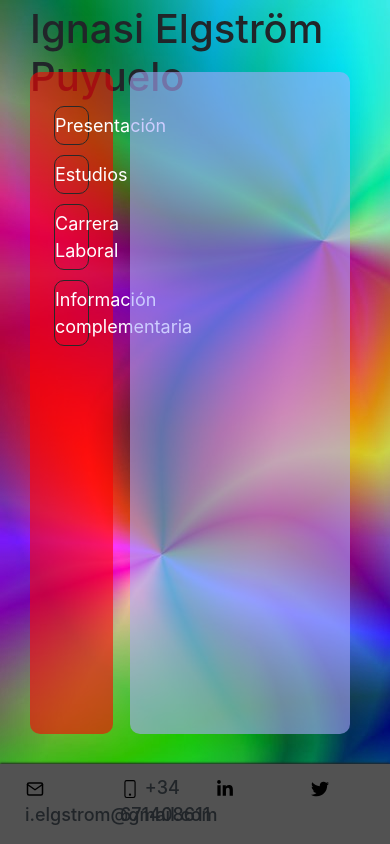
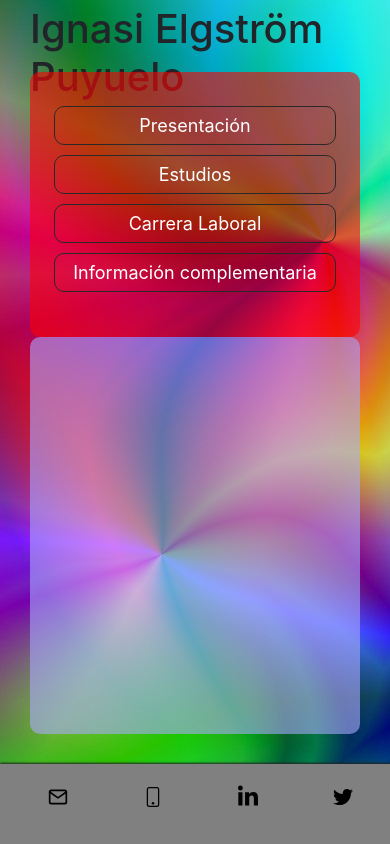
Before and after one commit to ielgstrom/CV, a React (Create React App) app: page / in a window 390 px wide. Built offline with nearby package versions, Linux system fonts and the light colour scheme.

Commit message:
primer responsive movile

```diff
--- a/src/App.js
+++ b/src/App.js
@@ -14,7 +14,7 @@ function App() {
                 <div className="container-fluid estructuraContenido">
                     <div className="row justify-content-between cont_central">
                         <Router>
-                            <div className="col-3 p-4 menu_botones">
+                            <div className="col-md-3 col-12 p-4 menu_botones">
                                 <Link
                                     className="btn_menu"
                                     to="/presentacion"
@@ -43,7 +43,7 @@ function App() {
                                     Información complementaria
                                 </li>
                             </div>
-                            <div className="col-8 contenido">
+                            <div className="col-md-8 col-12 contenido">
                                 <Route path="/estudios">
                                     <Estudios />
                                 </Route>
@@ -57,17 +57,19 @@ function App() {
                         </Router>
                     </div>
                     <footer className="row pieweb">
-                        <div className="col-3 mail">
+                        <div className="col-3  mail">
                             <a href="mailto: i.elgstrom@gmail.com">
                                 <FiMail className="iconopie" />
-                            </a>{" "}
-                            i.elgstrom@gmail.com
+                            </a>
+                            <small className="desaparecer">
+                                i.elgstrom@gmail.com
+                            </small>
                         </div>
                         <div className="col-3 telefono">
                             <a href="tel:671408611">
                                 <BsPhone className="iconopie" />
-                            </a>{" "}
-                            +34 671408611
+                            </a>
+                            <small className="desaparecer">+34 671408611</small>
                         </div>
                         <div className="col-3 linkedin">
                             <FaLinkedinIn className="iconopie" />
--- a/src/index.css
+++ b/src/index.css
@@ -55,7 +55,7 @@
 }
 .pieweb {
     height: 10%;
-    background-color: rgb(82, 82, 82);
+    background-color: rgb(128, 128, 128);
     box-shadow: 0px -1px 2px rgb(33, 33, 33);
     font-size: large;
     font-weight: 500;
@@ -90,3 +90,25 @@ body {
 .iconopie:hover {
     color: #292929;
 }
+
+@media (max-width: 767px) {
+    .desaparecer {
+        display: none;
+    }
+    .pieweb {
+        font-size: 40px;
+        padding-top: 0px;
+    }
+    .mail,
+    .telefono,
+    .linkedin,
+    .twitter {
+        padding-left: 10%;
+    }
+    .menu_botones {
+        height: 40%;
+    }
+    .contenido {
+        height: 60%;
+    }
+}
```
